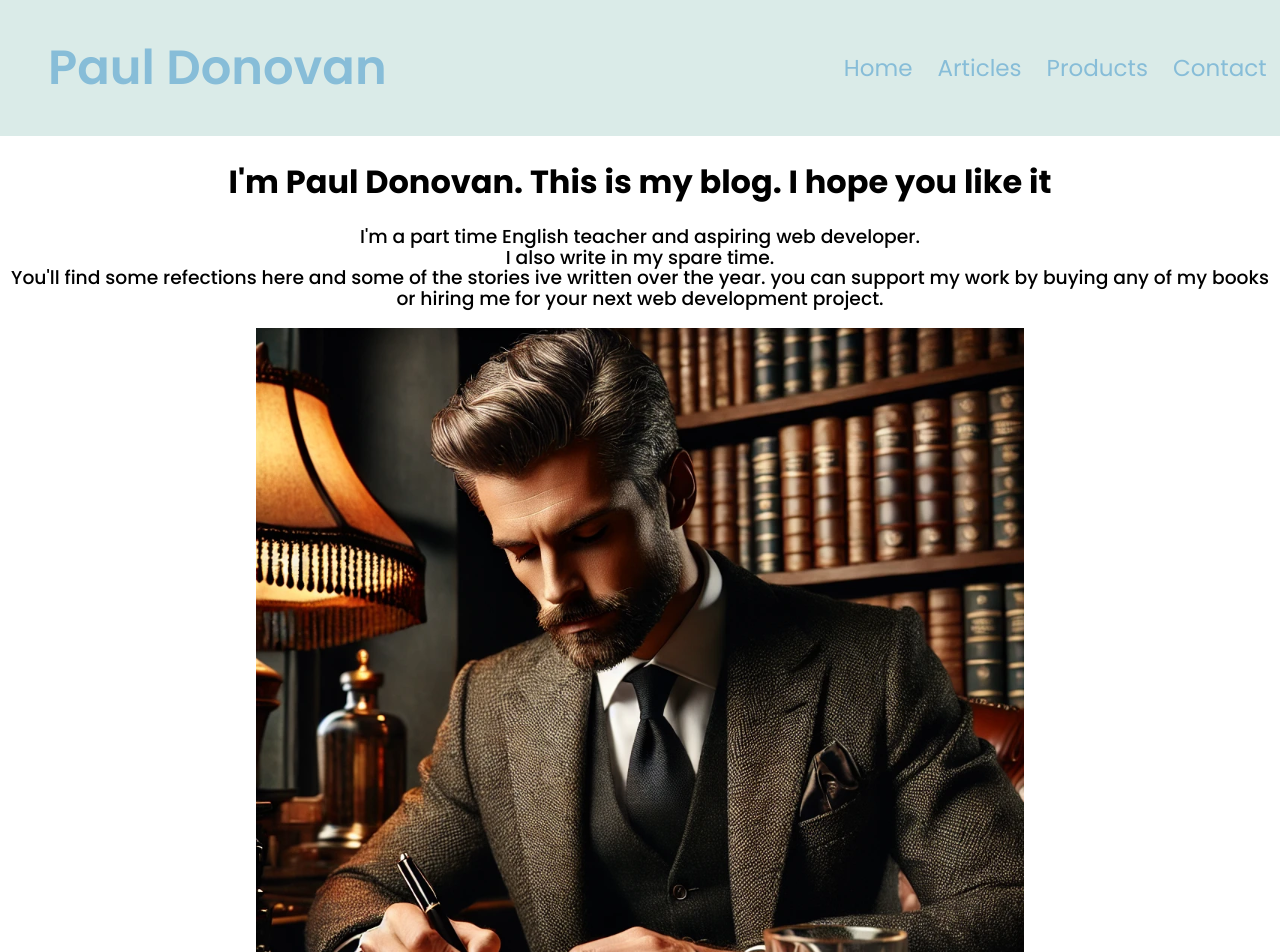
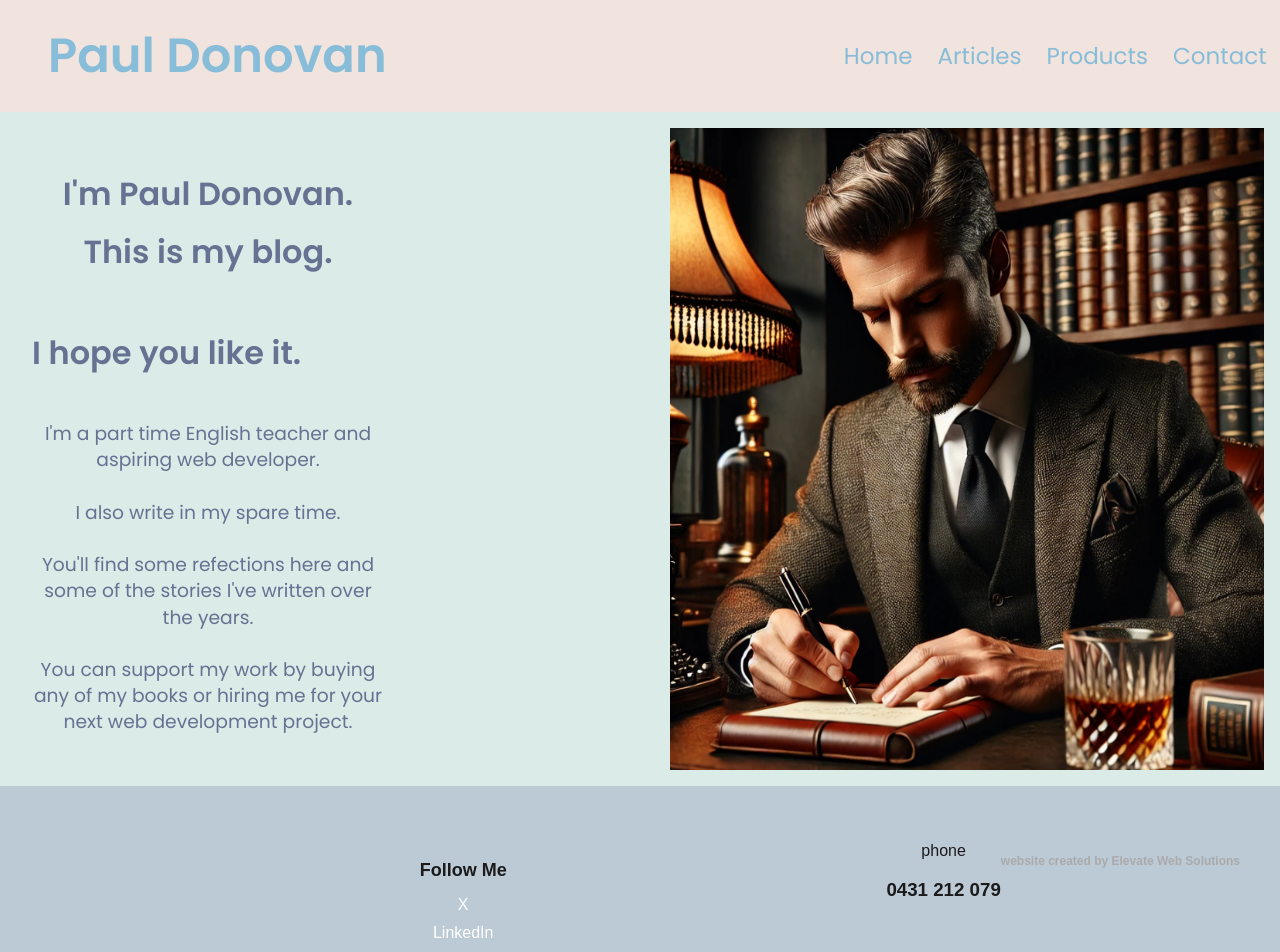
Before and after one commit to paulmatdonovan/pauldonovanblog, a React (Create React App) app: page / in a window 1280 px wide. Shown: the top 952 px of the page. Built offline with nearby package versions, Linux system fonts and the light colour scheme; no server answers.

Commit message:
amended footer

```diff
--- a/src/App.js
+++ b/src/App.js
@@ -29,7 +29,6 @@ function App() {
 <Route path='/' element={<Home/>}/>
 <Route path='/articles' element={<Article posts={articles}/>}/>
 <Route path='/contact' element={<Contact/>}/>
-
 <Route path='/article:id' element={<Article/>}>
 </Route>
 <Route path='/products' element={<Products/>}/>
--- a/src/Components/Footer/Footer.css
+++ b/src/Components/Footer/Footer.css
@@ -0,0 +1,91 @@
+.footer {
+    background-color:#bccad6;
+    color:rgb(28, 27, 27);
+    padding: 40px 20px;
+    font-family: Arial, sans-serif;
+}
+
+.footer-content {
+    display: flex;
+    justify-content: space-between;
+    flex-wrap: wrap;
+    max-width: 1200px;
+    margin: 0 auto;
+}
+
+.footer-section {
+    flex: 1;
+    min-width: 200px;
+    margin: 10px 20px;
+}
+
+.footer-section h4 {
+    margin-bottom: 15px;
+    font-size: 18px;
+}
+
+.footer-section ul {
+    list-style: none;
+    padding: 0;
+}
+
+.footer-section ul li {
+    margin-bottom: 10px;
+}
+
+.footer-section ul li a {
+    color: #fff;
+    text-decoration: none;
+}
+
+.footer-section ul li a:hover {
+    text-decoration: underline;
+}
+
+.social-links a {
+    display: block;
+    color: #fff;
+    text-decoration: none;
+    margin-bottom: 10px;
+}
+
+.social-links a:hover {
+    text-decoration: underline;
+}
+
+.newsletter-form input {
+    width: 100%;
+    padding: 10px;
+    margin-bottom: 10px;
+    border: none;
+    border-radius: 5px;
+}
+
+.newsletter-form button {
+    padding: 10px 20px;
+    background-color: #555;
+    color: #fff;
+    border: none;
+    border-radius: 5px;
+    cursor: pointer;
+}
+
+.newsletter-form button:hover {
+    background-color: #777;
+}
+
+.footer-bottom {
+    text-align: center;
+    margin-top: 20px;
+    padding-top: 20px;
+    border-top: 1px solid #444;
+}
+
+.footer-bottom p {
+    margin: 5px 0;
+}
+
+.attribution {
+    font-size: 12px;
+    color: #aaa;
+}
--- a/src/Components/Footer/Footer.jsx
+++ b/src/Components/Footer/Footer.jsx
@@ -1,13 +1,16 @@
-
+import './Footer.css'
 import React from 'react'
 
 const Footer = () => {
     return (
         <div className="footer">
-        <div className="left-section">
-            <div className="email">
-            <p > email           </p>
-            <h3>paul.m.donovan@outlook.com</h3>
+        <div className="footer-content">
+            <div className="footer-section">
+                <h4>Follow Me</h4>
+                <div className="social-links">
+                    <a href="https://x.com/PaulDonovanWeb" target="_blank" rel="noopener noreferrer">X</a>
+                    <a href="https://www.linkedin.com/in/paul-donovan/" target="_blank" rel="noopener noreferrer">LinkedIn</a>
+                </div>
                 </div>
                 <div className="phone">
                     <p>phone</p>
--- a/src/Components/Navbar/Navbar.css
+++ b/src/Components/Navbar/Navbar.css
@@ -1,10 +1,11 @@
 .navbar{
-    background:  #daebe8;
+    background:   #f1e3dd;
     font-family: "Poppins";
     display: flex;
     align-items: center;
     gap: 10px;
     justify-content: space-between;
+    max-height: 7em;
     /* width: 100vw; */
 }
 
--- a/src/Pages/Home/Home.css
+++ b/src/Pages/Home/Home.css
@@ -1,7 +1,39 @@
-.home-left{
+.home{
     font-family: 'Poppins';
+    display: flex;
+    gap: 1em;
+    background: #daebe8;
+
 }
 .home-left h3{
-    font-weight: 500;
-    line-height: 1.1em;
+    font-weight: 400;
+    line-height: 1.4em;
+    color:#667292;
 }
+
+.home-left h1{
+    font-weight: 600;
+    line-height: 1.8em;
+    color:#667292;
+}
+
+.home-left{
+    display: flex;
+    flex:1;
+    flex-direction: column;
+    align-items:flex-start;
+    justify-content:flex-start;
+    padding: 2em;
+    margin:0, 1em;
+}
+.home-right{
+    display: flex;
+    justify-content:flex-end;
+}
+
+.home-right img{
+    padding: 1em;
+    width: 70%;
+    height: auto;
+margin-left: 3em;
+}
--- a/src/Pages/Home/Home.jsx
+++ b/src/Pages/Home/Home.jsx
@@ -6,8 +6,8 @@ const Home = () => {
   return (
     <div className='home'>
       <div className="home-left">
-      <h1>I'm Paul Donovan. This is my blog. I hope you like it</h1>
-<h3>I'm a part time English teacher and aspiring web developer. <br /> I also write in my spare time. <br />You'll find some refections here and some of the stories ive written over the year. you can support my work by buying any of my books or hiring me for your next web development project. </h3>
+      <h1>I'm Paul Donovan. This is my blog.</h1> <h1>I hope you like it.</h1>
+<h3>I'm a part time English teacher and aspiring web developer. <br /> <br /> I also write in my spare time. <br /> <br />You'll find some refections here and some of the stories I've written over the years. <br /><br />You can support my work by buying any of my books or hiring me for your next web development project. </h3>
       </div>
 <div className="home-right">
   <img src={image1} alt="legendary website builder" />
```
